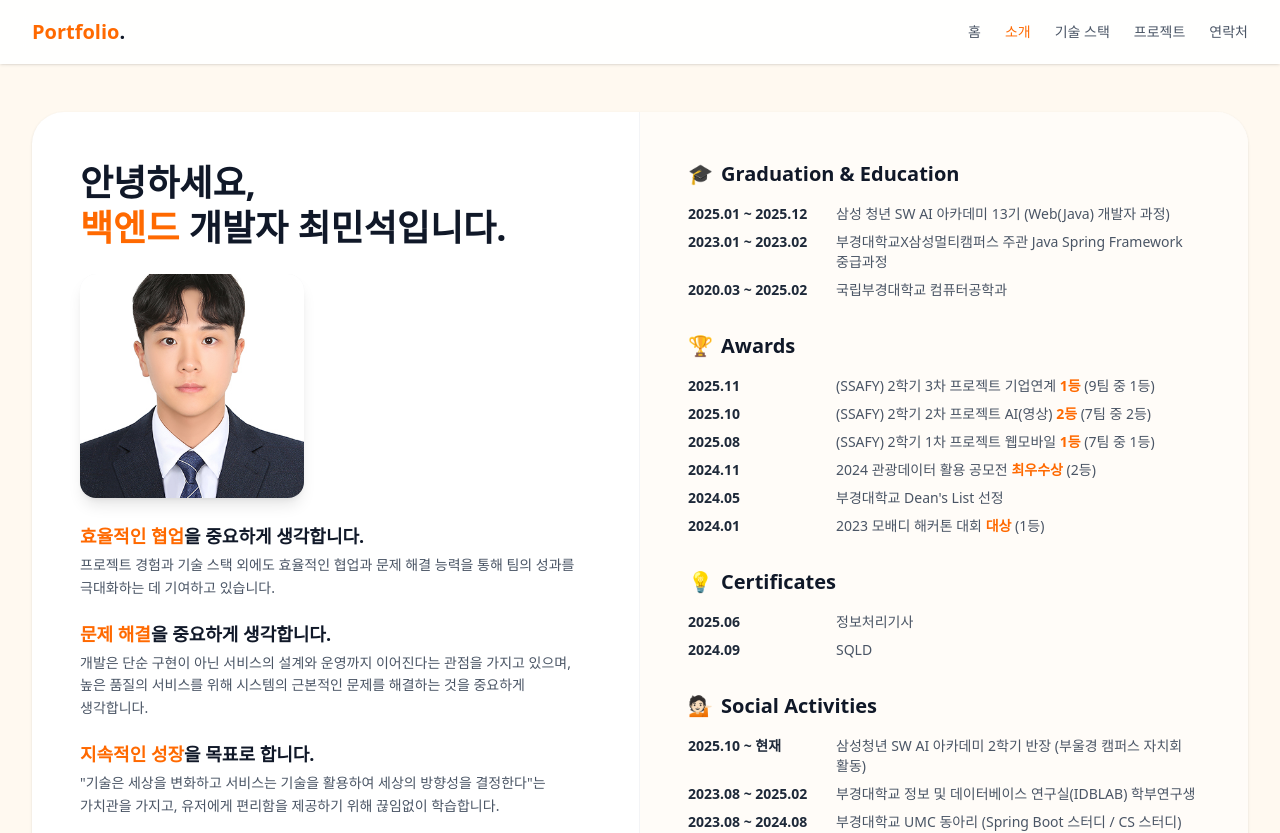
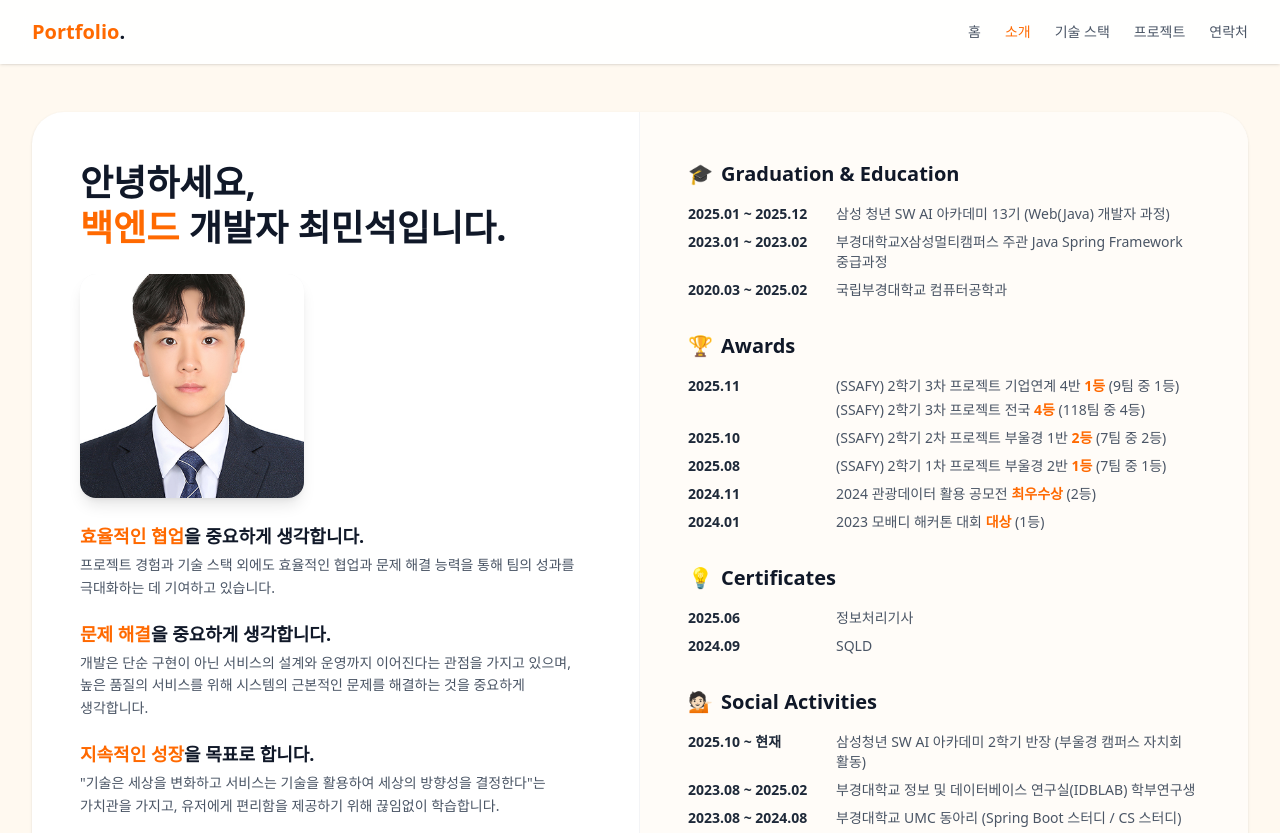
Before and after one commit to m0304s/portfolio, a React (Vite) app: page /about in a window 1280 px wide. Shown: the top 833 px of the page. Built offline with nearby package versions, Linux system fonts and the light colour scheme.

Commit message:
[CHORE] fix: 프로젝트 수정

```diff
--- a/src/data/projects.js
+++ b/src/data/projects.js
@@ -33,7 +33,7 @@ export const projects = [
     {
         id: 2,
         title: "Watch Out",
-        result: "(SSAFY) 2학기 2차 프로젝트 부울경 2반 2등 (7팀 중 2등)",
+        result: "(SSAFY) 2학기 2차 프로젝트 부울경 1반 2등 (7팀 중 2등)",
         summary: "산업재해 예방을 위한 AI 영상분석 스마트안전관제시스템",
         description: "AI 영상 분석과 스마트워치를 연동하여 건설 현장의 위험 상황을 실시간으로 감지하고 대응할 수 있는 스마트 안전 관제 플랫폼입니다.",
         period: "2025.08 ~ 2025.10 (5주)",
--- a/src/pages/About.jsx
+++ b/src/pages/About.jsx
@@ -96,23 +96,22 @@ const About = () => {
                             <ul className="space-y-2 text-sm">
                                 <li className="flex gap-3">
                                     <span className="font-semibold text-gray-800 min-w-[8.5rem] whitespace-nowrap">2025.11</span>
-                                    <span className="text-gray-600 word-keep-all">(SSAFY) 2학기 3차 프로젝트 기업연계 <span className="text-orange-500 font-bold">1등</span> (9팀 중 1등)</span>
+                                    <div className="flex flex-col gap-1">
+                                        <span className="text-gray-600 word-keep-all">(SSAFY) 2학기 3차 프로젝트 기업연계 4반 <span className="text-orange-500 font-bold">1등</span> (9팀 중 1등)</span>
+                                        <span className="text-gray-600 word-keep-all">(SSAFY) 2학기 3차 프로젝트 전국 <span className="text-orange-500 font-bold">4등</span> (118팀 중 4등)</span>
+                                    </div>
                                 </li>
                                 <li className="flex gap-3">
                                     <span className="font-semibold text-gray-800 min-w-[8.5rem] whitespace-nowrap">2025.10</span>
-                                    <span className="text-gray-600 word-keep-all">(SSAFY) 2학기 2차 프로젝트 AI(영상) <span className="text-orange-500 font-bold">2등</span> (7팀 중 2등)</span>
+                                    <span className="text-gray-600 word-keep-all">(SSAFY) 2학기 2차 프로젝트 부울경 1반 <span className="text-orange-500 font-bold">2등</span> (7팀 중 2등)</span>
                                 </li>
                                 <li className="flex gap-3">
                                     <span className="font-semibold text-gray-800 min-w-[8.5rem] whitespace-nowrap">2025.08</span>
-                                    <span className="text-gray-600 word-keep-all">(SSAFY) 2학기 1차 프로젝트 웹모바일 <span className="text-orange-500 font-bold">1등</span> (7팀 중 1등)</span>
+                                    <span className="text-gray-600 word-keep-all">(SSAFY) 2학기 1차 프로젝트 부울경 2반 <span className="text-orange-500 font-bold">1등</span> (7팀 중 1등)</span>
                                 </li>
                                 <li className="flex gap-3">
                                     <span className="font-semibold text-gray-800 min-w-[8.5rem] whitespace-nowrap">2024.11</span>
                                     <span className="text-gray-600 word-keep-all">2024 관광데이터 활용 공모전 <span className="text-orange-500 font-bold">최우수상</span> (2등)</span>
-                                </li>
-                                <li className="flex gap-3">
-                                    <span className="font-semibold text-gray-800 min-w-[8.5rem] whitespace-nowrap">2024.05</span>
-                                    <span className="text-gray-600 word-keep-all">부경대학교 Dean's List 선정</span>
                                 </li>
                                 <li className="flex gap-3">
                                     <span className="font-semibold text-gray-800 min-w-[8.5rem] whitespace-nowrap">2024.01</span>
--- a/src/pages/ProjectDetail.jsx
+++ b/src/pages/ProjectDetail.jsx
@@ -25,7 +25,7 @@ const ProjectDetail = () => {
     }
 
     return (
-        <div className="min-h-screen bg-[#FFF9F0] py-8 px-4 sm:px-6 lg:px-8 print:py-0 print:px-0 print:bg-white">
+        <div className="min-h-screen bg-gradient-to-br from-[#FFF9F0] via-[#FFFCF8] to-[#FFF5E6] py-8 px-4 sm:px-6 lg:px-8 print:py-0 print:px-0 print:bg-white">
             <div className="max-w-6xl mx-auto">
                 {/* 네비게이션 (인쇄 시 숨김) */}
                 <div className="flex justify-between items-center mb-6 print:hidden">
```
